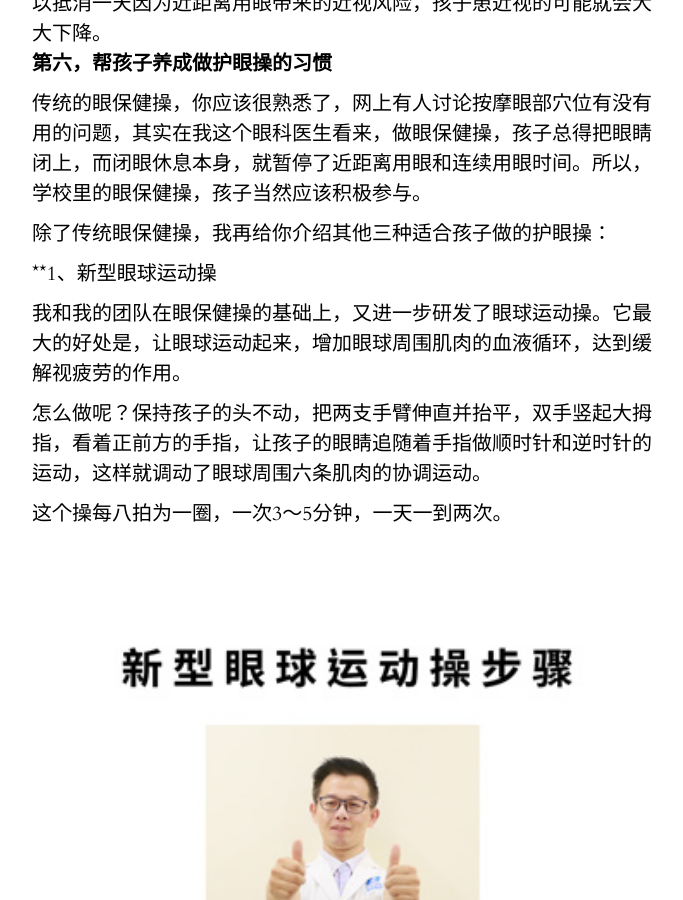
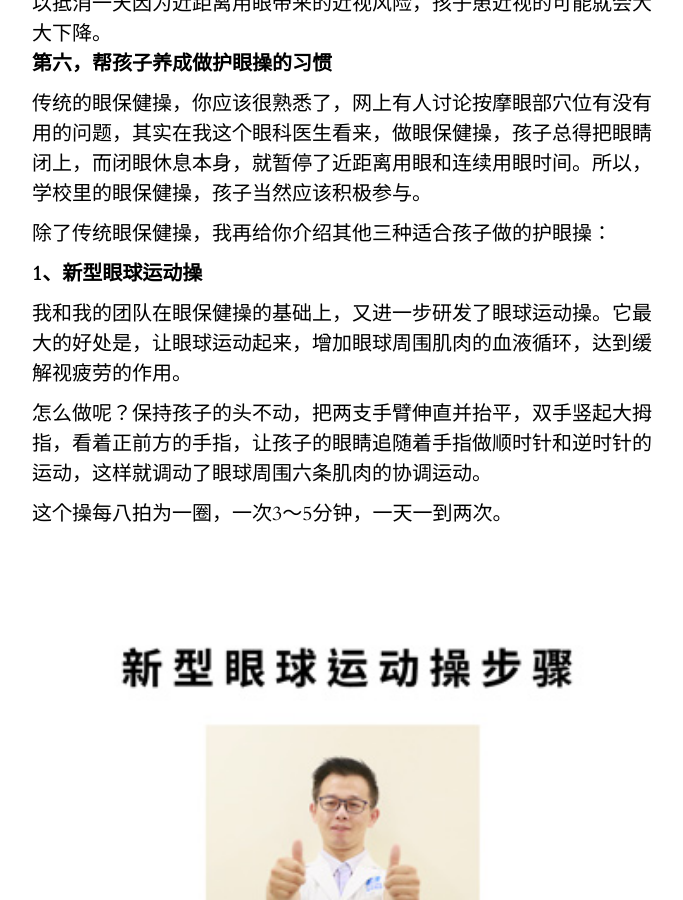
Before and after one commit to xjxuyang/xjxuyang.github.io, a Jekyll site: the page built from _posts/2018-09-26-如何管好孩子的视力（1）.md, in a window 1280 px wide and 900 px high, scrolled down 3421 px. Shown: the whole window, without its empty margins (148-831 px from the left). Built offline with Jekyll 4.4.1, drawn with Linux system fonts in a browser that asks for light colours; some web fonts are replaced.

```diff
--- a/_posts/2018-09-26-如何管好孩子的视力（1）.md
+++ b/_posts/2018-09-26-如何管好孩子的视力（1）.md
@@ -98,7 +98,7 @@ category: Post
 
 除了传统眼保健操，我再给你介绍其他三种适合孩子做的护眼操：
 
-**1、新型眼球运动操
+**1、新型眼球运动操**
 
 我和我的团队在眼保健操的基础上，又进一步研发了眼球运动操。它最大的好处是，让眼球运动起来，增加眼球周围肌肉的血液循环，达到缓解视疲劳的作用。
 
@@ -117,7 +117,7 @@ category: Post
 <br />
 <br />
 
-**2、眼内瑜伽操
+**2、眼内瑜伽操**
 
 这也是一种非常简便的放松、缓解眼睛疲劳的办法。
 
```
